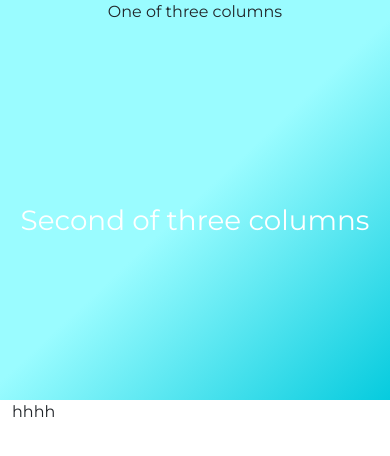
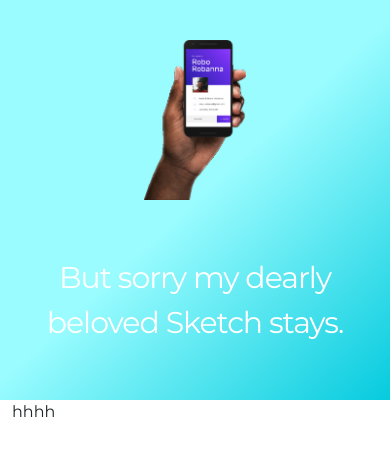
Before and after one commit to chuy90/Blog, a plain HTML site: page index.html in a window 390 px wide. Drawn offline with nearby package versions, Linux system fonts and the light colour scheme.

Commit message:
CF-4 Added image and headline

```diff
--- a/index.html
+++ b/index.html
@@ -9,16 +9,16 @@
 </head>
 <body>
     <div class="main-image">
-        <div class="row justify-content-center align-items-center">
+        <div class="row align-items-center">
             <div class="col-12 col-md-5">
                 <div class="column">
-                    One of three columns
+                    <img src="./img/imagen1.png" alt="blog image" class="image">
                 </div>
 
             </div>
             <div class="col-12 col-md-7">
-                <div class="column fs-1 headline">
-                    Second of three columns
+                <div class="column headline">
+                    But sorry my dearly beloved Sketch stays.
                 </div>
 
             </div>
--- a/styles/index.css
+++ b/styles/index.css
@@ -14,12 +14,28 @@ body {
 
 .column {
     height: 400px;
-    text-align: center;
+    position: relative;
 }
 
 .headline{
     color: white;
     padding-right: 25%;
+    display: flex;
+    align-items: center;
+    justify-content: center;
+    font-size: 45px;
+    line-height: 45px;
+    letter-spacing: -1px;
+    width: 80%;
+}
+
+.column .image {
+    width: 100%;
+    height: 80%;
+    object-fit: contain;
+    position: absolute;
+    bottom: 0;
+    right: -50px;
 }
 
 @media (max-width: 768px) {
@@ -28,7 +44,12 @@ body {
 
     }
     .headline {
-        padding-right: 0;
+        width: 100%;
+        font-size: 30px;
+        text-align: center;
+        padding: 10px;
     }
-
-  }
+    .column .image{
+        right: 0;
+    }
+}
```
Also changed, not shown: img/imagen1.png (added).
